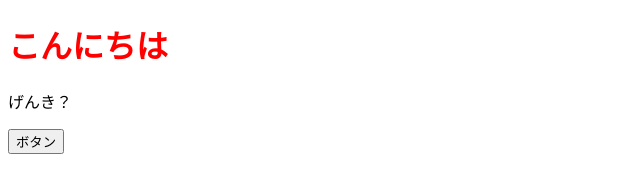
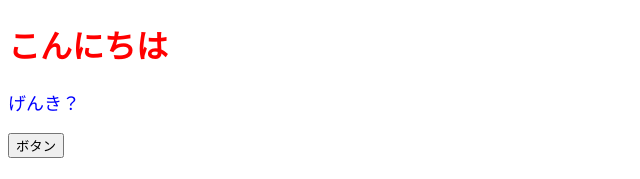
Before and after one commit to okomet/hardcore-swartz-620xq9, a React (Create React App) app: page / in a window 1280 px wide. Shown: the top 179 px of the page, without its empty margins (0-640 px from the left). Built offline with nearby package versions, Linux system fonts and the light colour scheme.

Commit message:
スタイル設定を外出し

```diff
--- a/src/App.jsx
+++ b/src/App.jsx
@@ -2,10 +2,14 @@
 
 const App = () => {
   const onclickButton = () => alert();
+  const contentStyle = {
+    color: 'blue',
+    fontSize: '18px'
+  };
   return (
     <>
       <h1 style={{ color: 'red' }}>こんにちは</h1>
-      <p>げんき？</p>
+      <p style={contentStyle}>げんき？</p>
       <button onClick={onclickButton}>ボタン</button>
     </>
   );
```
